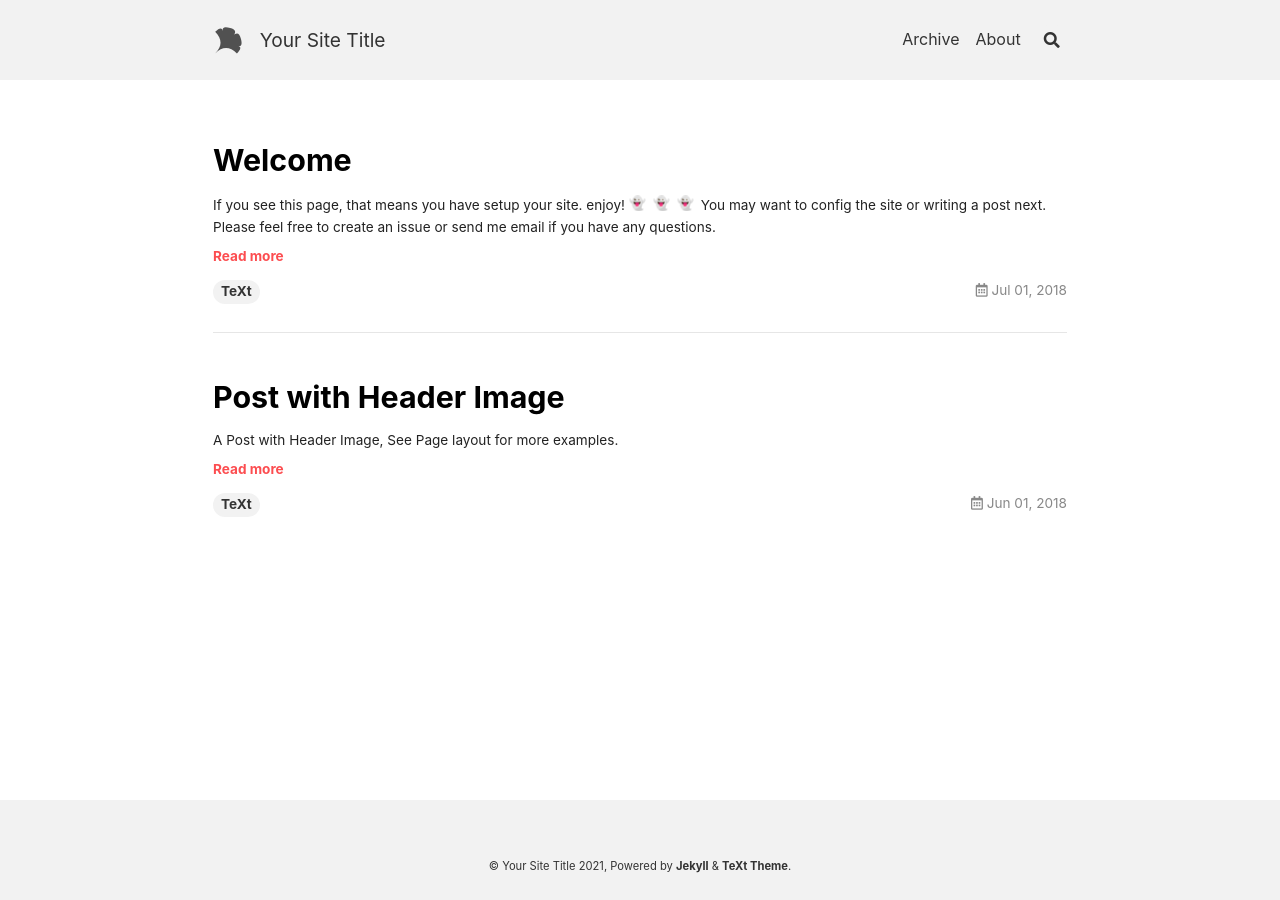
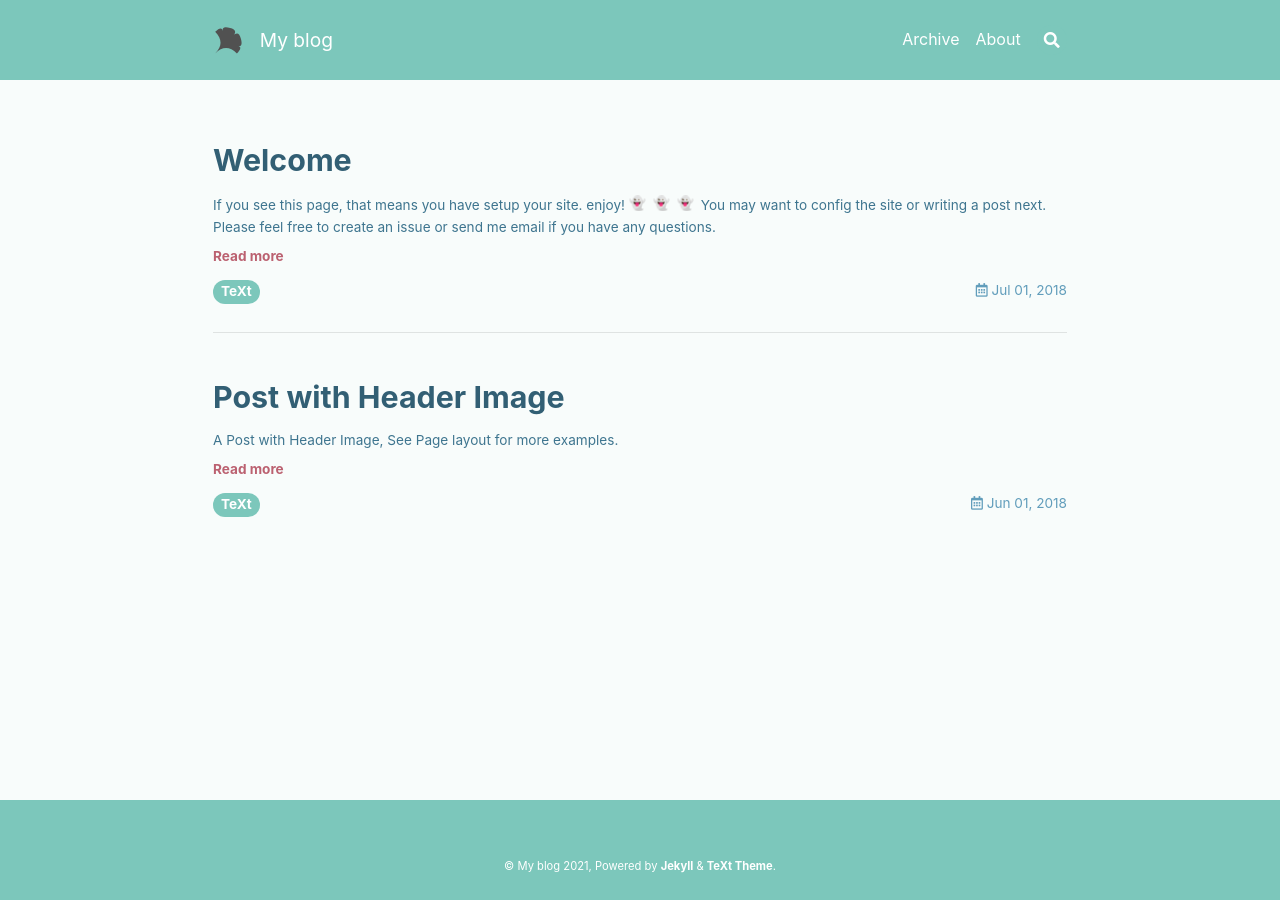
Before and after one commit to ananaaaa/ananaaaa.github.io, a Jekyll site: the page built from index.html, in a window 1280 px wide. Built offline with Jekyll 4.4.1, drawn with Linux system fonts in a browser that asks for light colours; nearby versions of some CDN libraries; emoji names are drawn with the system emoji font; the list of posts is cut into pages by our own code.

Commit message:
修改了config文件

```diff
--- a/_config.yml
+++ b/_config.yml
@@ -16,11 +16,11 @@
 
 ## => Site Settings
 ##############################
-text_skin: default # "default" (default), "dark", "forest", "ocean", "chocolate", "orange"
+text_skin: forest # "default" (default), "dark", "forest", "ocean", "chocolate", "orange"
 highlight_theme: default # "default" (default), "tomorrow", "tomorrow-night", "tomorrow-night-eighties", "tomorrow-night-blue", "tomorrow-night-bright"
 url     : # the base hostname & protocol for your site e.g. https://www.someone.com
 baseurl : # does not include hostname
-title   : Your Site Title
+title   : My blog
 description: > # this means to ignore newlines until "Language & timezone"
   Your Site Description
 
@@ -35,7 +35,7 @@ timezone: # see https://en.wikipedia.org/wiki/List_of_tz_database_time_zones for
 ##############################
 author:
   type      : # "person" (default), "organization"
-  name      : Your Name
+  name      : An
   url       :
   avatar    : # path or url of avatar image (square)
   bio       : I am an amazing person.
```
